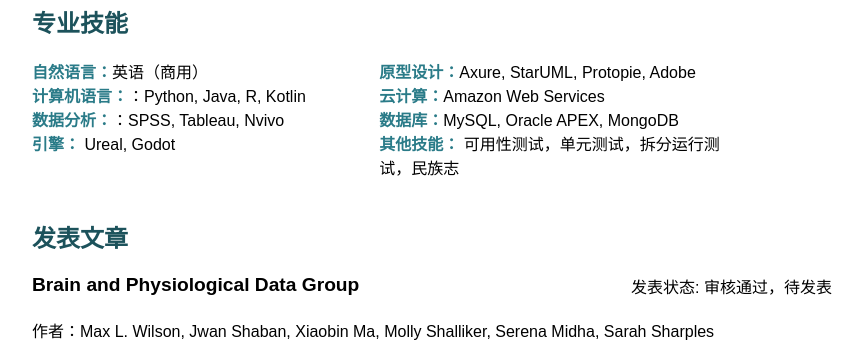
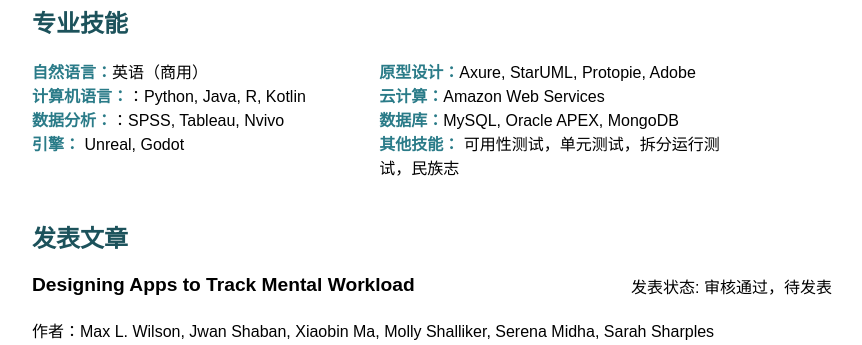
Before and after one commit to BluebowKnight/PersonalResume, a plain HTML site: page index.html in a window 1280 px wide. Shown: the part 1380-1725 px from the top of the page, without its empty margins (208-1070 px from the left). Drawn offline with Linux system fonts and the light colour scheme.

Commit message:
Update index.html

```diff
--- a/index.html
+++ b/index.html
@@ -195,7 +195,7 @@
                         <p><strong style="color: #2a7b88;">自然语言：</strong>英语（商用）</p>
                         <p><strong style="color: #2a7b88;">计算机语言：</strong>：Python, Java, R, Kotlin</p>
                         <p><strong style="color: #2a7b88;">数据分析：</strong>：SPSS, Tableau, Nvivo</p>
-                        <p><strong style="color: #2a7b88;">引擎：</strong> Ureal, Godot</p>
+                        <p><strong style="color: #2a7b88;">引擎：</strong> Unreal, Godot</p>
                     </div>
                     <div>
                         <p><strong style="color: #2a7b88;">原型设计：</strong>Axure, StarUML, Protopie, Adobe</p>
@@ -211,7 +211,7 @@
             <h2>发表文章</h2>
             <div class="project">
                 <div>
-                    <p><strong style="font-size: larger;">Brain and Physiological Data Group</strong></p>
+                    <p><strong style="font-size: larger;">Designing Apps to Track Mental Workload</strong></p>
                 </div>
                 <div class="right" style="text-align: right;">
                     <p>发表状态: 审核通过，待发表</p>
```
